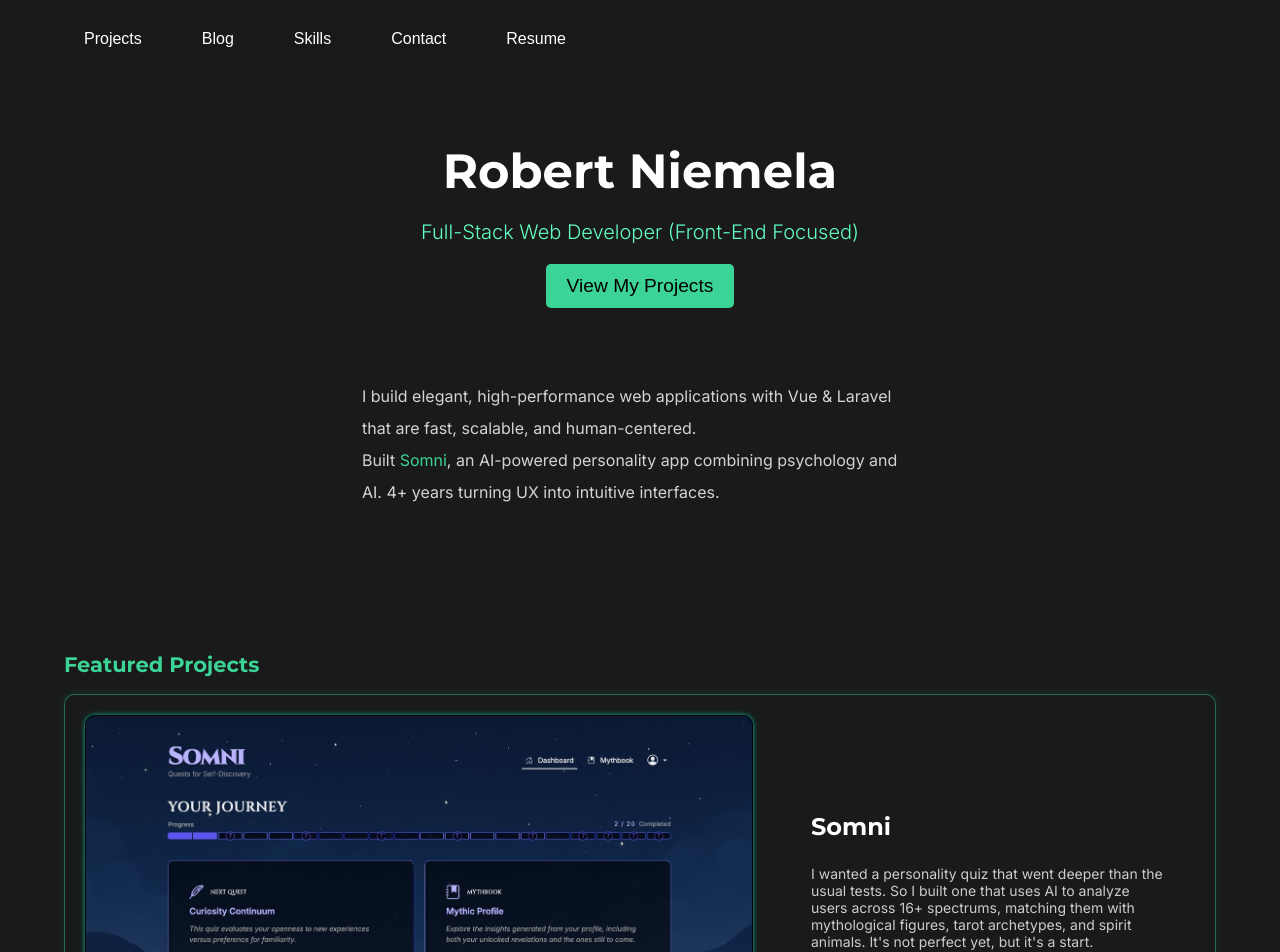
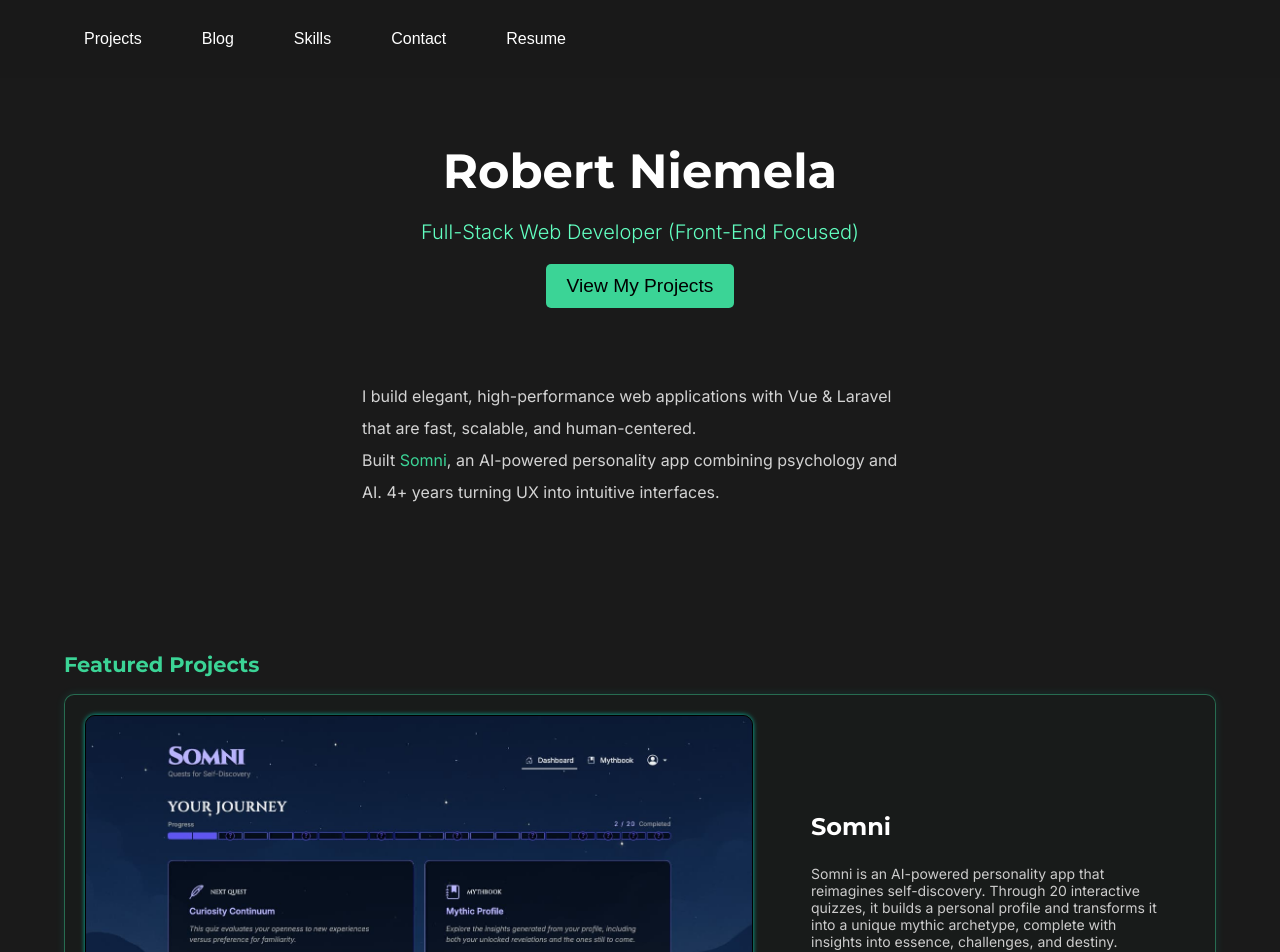
Before and after one commit to rniemela77/personal-website, a Vue app: page / in a window 1280 px wide. Shown: the top 952 px of the page. Built offline with nearby package versions, Linux system fonts and the light colour scheme.

Commit message:
update somni description

```diff
--- a/src/components/SomniProject.vue
+++ b/src/components/SomniProject.vue
@@ -8,9 +8,7 @@
 			<h3 class="project-title">Somni</h3>
 
 			<p class="text-muted">
-				I wanted a personality quiz that went deeper than the usual tests. So I built one that uses AI to
-				analyze users across 16+ spectrums, matching them with mythological figures, tarot archetypes, and spirit animals. It's not
-				perfect yet, but it's a start.
+				Somni is an AI-powered personality app that reimagines self-discovery. Through 20 interactive quizzes, it builds a personal profile and transforms it into a unique mythic archetype, complete with insights into essence, challenges, and destiny.
 			</p>
 
 			<p class="text-muted text-small">
```
